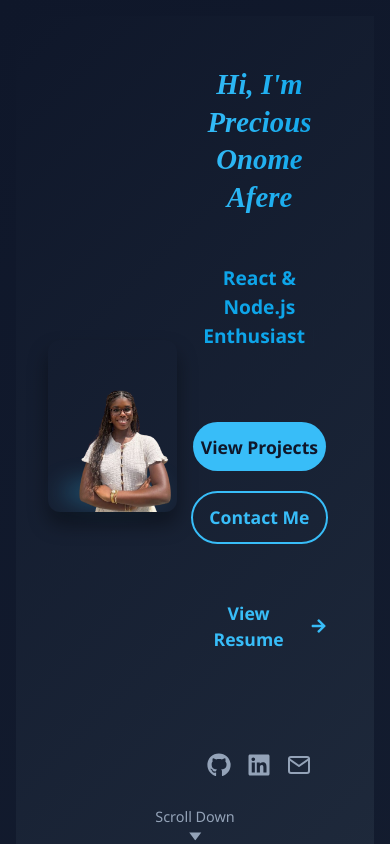
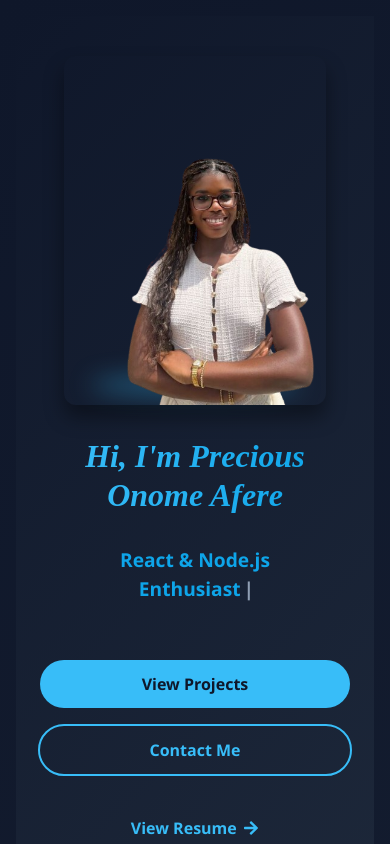
Before and after one commit to AferePreciousOnome/MyPortfolio, a React (Vite) app: page / in a window 390 px wide. Shown: the top 844 px of the page. Built offline with nearby package versions, Linux system fonts and the light colour scheme.

Commit message:
Update and cleaned up my hero component.

```diff
--- a/src/components/Hero/Hero.jsx
+++ b/src/components/Hero/Hero.jsx
@@ -50,6 +50,7 @@ const Hero = () => {
 
   return (
     <section className={styles.hero} id="hero">
+      <div className={styles["hero-inner"]}>
         <animated.div
           className={styles["hero-image-wrapper"]}
           style={imageSpring}
@@ -95,6 +96,7 @@ const Hero = () => {
             <Socials />
           </div>
         </div>
+      </div>
 
       <div className={styles["scroll-indicator"]}>
         <span>Scroll Down</span>
--- a/src/components/Hero/Hero.module.css
+++ b/src/components/Hero/Hero.module.css
@@ -235,18 +235,23 @@
 }
 
 @media (max-width: 768px) {
-  .hero-text {
-    flex: 1 1 auto;
-    max-width: 90vw;
-    text-align: center;
+  .hero-inner {
+    flex-direction: column;
     gap: 2rem;
     padding: 0 1rem;
   }
 
+  .hero-text {
+    max-width: 100%;
+    text-align: center;
+    gap: 1.5rem;
+    padding: 0;
+  }
+
   .hero-title {
-    font-size: 1.8rem;
-    line-height: 1.3;
-    margin-bottom: 1rem;
+    font-size: 2rem;
+    line-height: 1.2;
+    margin-bottom: 0.5rem;
     padding: 0;
   }
 
@@ -254,7 +259,6 @@
     font-size: 1.2rem;
     line-height: 1.5;
     padding: 0;
-    min-height: auto;
     margin-bottom: 1rem;
   }
 
@@ -262,28 +266,39 @@
     display: flex;
     flex-direction: column;
     align-items: center;
-    gap: 1.25rem;
-    margin-top: 1.5rem;
+    gap: 1rem;
     padding: 0;
+    margin-top: 1rem;
   }
 
   .btn {
     width: 100%;
     max-width: 280px;
-    padding: 0.7rem 0;
-    font-size: 1.1rem;
-    white-space: normal;
+    padding: 0.75rem 1.5rem;
+    font-size: 1rem;
   }
 
   .cv-btn {
-    margin-top: 1.5rem;
+    margin-top: 1rem;
     align-self: center;
-    padding: 0;
   }
 
   .resume-link {
+    font-size: 1rem;
     padding: 0;
-    font-size: 1.1rem;
+    justify-content: center;
+  }
+
+  .hero-image-wrapper {
+    max-width: 100%;
+    flex-basis: 100%;
+    height: auto;
+  }
+
+  .hero-image {
+    width: 100%;
+    height: auto;
+    border-radius: 12px;
   }
 
   .socials-mobile {
@@ -291,17 +306,6 @@
     justify-content: center;
     gap: 1.5rem;
     margin-top: 2rem;
-  }
-  .hero-image-wrapper {
-    max-width: 90vw;
-    flex-basis: 90vw;
-    height: auto;
-  }
-
-  .hero-image {
-    max-width: 100%;
-    height: auto;
-    border-radius: 12px;
   }
 }
 
```
Lines whose indentation alone changed are shown as unchanged.
